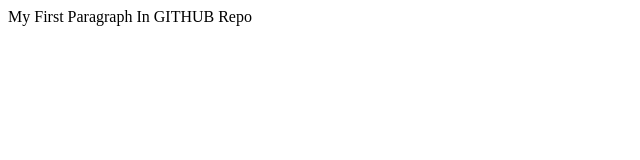
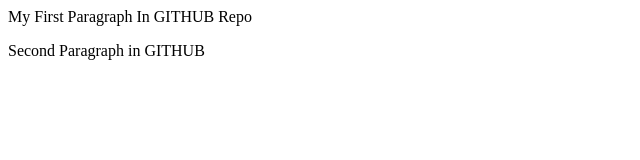
Before and after one commit to AbhishekVishvakarma/LocalRepo, a plain HTML site: page index.html in a window 1280 px wide. Shown: the whole page, without its empty margins (0-640 px from the left). Drawn offline with Linux system fonts and the light colour scheme.

Commit message:
Add new Paragraph

```diff
--- a/index.html
+++ b/index.html
@@ -1 +1,2 @@
 <p> My First Paragraph In GITHUB Repo</p>
+<p> Second Paragraph in GITHUB</p>
```
